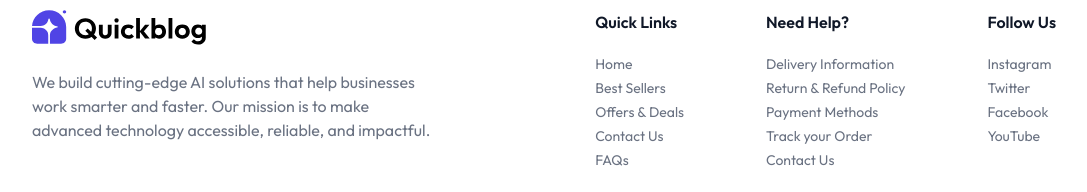
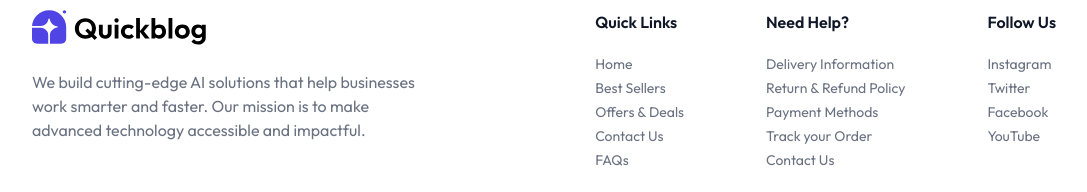
Before and after one commit to natitam1/QuickBlog-Natnael, a React (Vite) app in the folder client/: page / in a window 1280 px wide. Shown: the part 2161-2353 px from the top of the page, without its empty margins (96-1183 px from the left). Built offline with nearby package versions, Linux system fonts and the light colour scheme.

Commit message:
Finish the home screen

```diff
--- a/client/src/components/Footer.jsx
+++ b/client/src/components/Footer.jsx
@@ -29,8 +29,8 @@ const Footer = () => {
           <img className="w-32 sm:w-44" src={assets.logo} alt="logo" />
           <p className="max-w-[410px] mt-6">
             We build cutting-edge AI solutions that help businesses work smarter
-            and faster. Our mission is to make advanced technology accessible,
-            reliable, and impactful.
+            and faster. Our mission is to make advanced technology accessible
+            and impactful.
           </p>
         </div>
         <div className="flex flex-wrap justify-between w-full md:w-[45%] gap-5">
```
